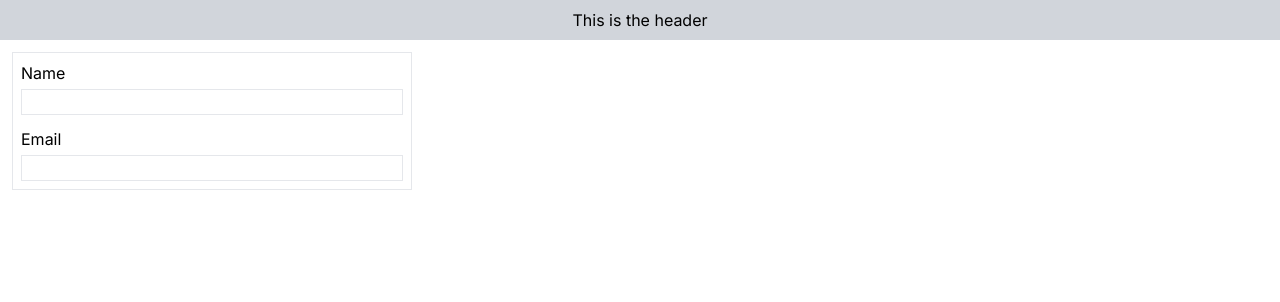
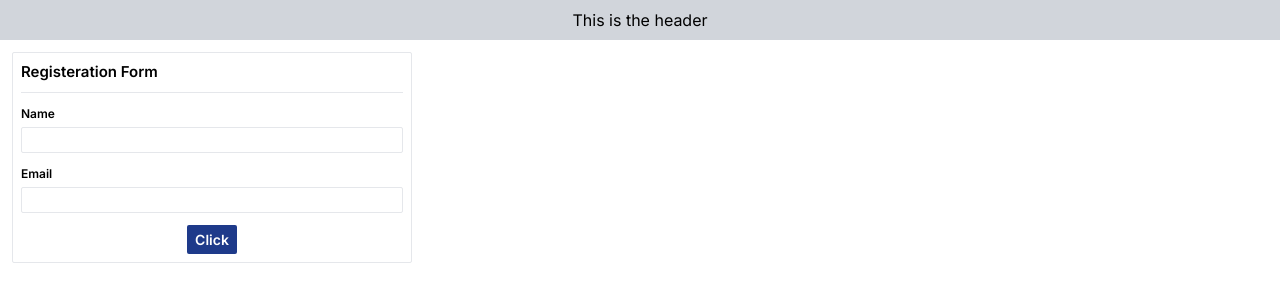
Before and after one commit to James09Git/git-prac, a Next.js app: page /signin in a window 1280 px wide. Shown: the top 302 px of the page. Built offline with nearby package versions, Linux system fonts and the light colour scheme.

Commit message:
updates on form

```diff
--- a/app/signin/page.tsx
+++ b/app/signin/page.tsx
@@ -5,14 +5,22 @@ const page = () => {
     <div>
       <div className="p-3">
         <form className="">
-          <div className="p-2 border flex flex-col gap-3 w-[400px]">
-            <div className="flex flex-col gap-1">
-              <label>Name</label>
-              <input className="border" type="text" />
+          <div className="p-2 border flex flex-col gap-3 w-[400px] rounded-sm">
+            <div className="border-b pb-2">
+              <h1 className="font-semibold text-[15px]">Registeration Form</h1>
             </div>
             <div className="flex flex-col gap-1">
-              <label>Email</label>
-              <input className="border" type="text" />
+              <label className="font-semibold text-[12px]">Name</label>
+              <input className="border outline-none rounded-sm" type="text" />
+            </div>
+            <div className="flex flex-col gap-1">
+              <label className="font-semibold text-[12px] ">Email</label>
+              <input className="border outline-none rounded-sm" type="text" />
+            </div>
+            <div className="flex justify-center items-center">
+              <button className="p-1 bg-blue-900 rounded-sm px-2 py-1 text-white font-semibold text-[14px]">
+                Click
+              </button>
             </div>
           </div>
         </form>
```
